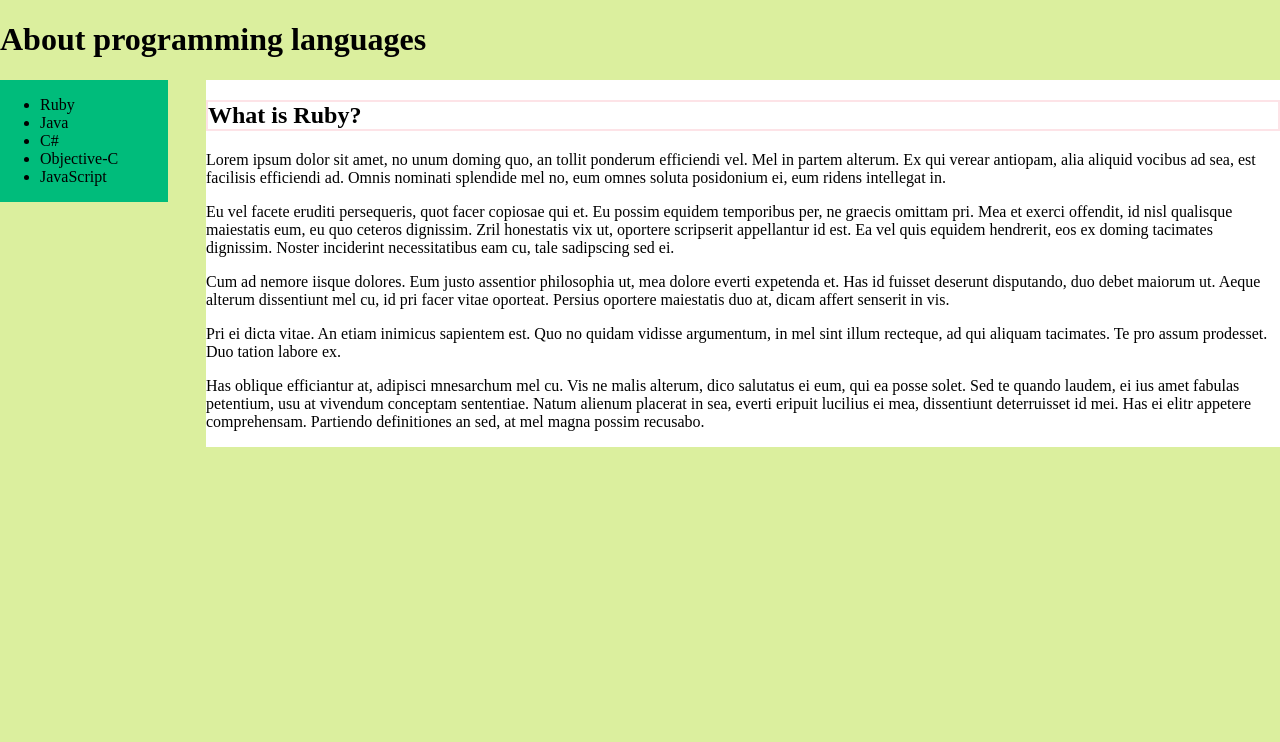
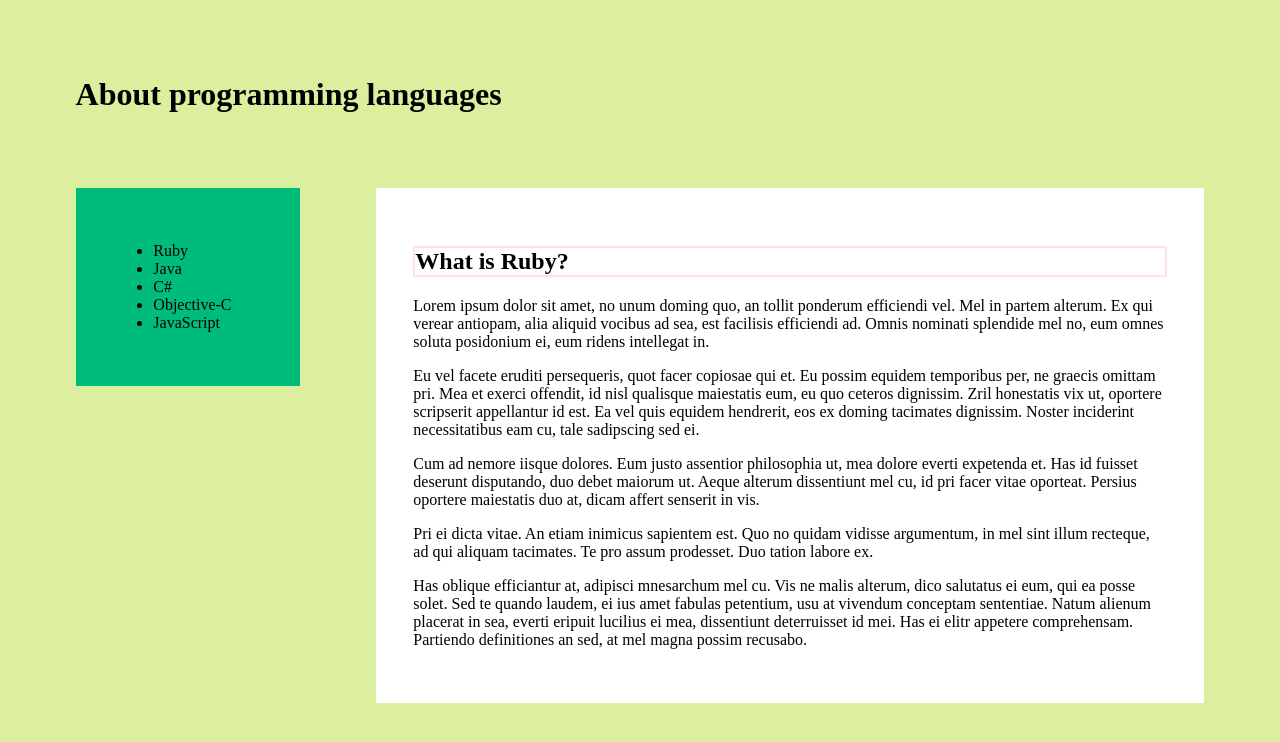
Before and after one commit to mayosuke/htmlwokakeruyouninaru, a plain HTML site: page index.html in a window 1280 px wide. Drawn offline with Linux system fonts and the light colour scheme.

Commit message:
Update CSS

```diff
--- a/style.css
+++ b/style.css
@@ -1,21 +1,26 @@
 body {
   background: RGB(219,239,158);
+  padding: 1cm 1cm 1cm 1cm;
+  margin: 0cm 0cm 0cm 0cm;
+}
+
+body > header > h1 {
   padding: 0cm 0cm 0cm 0cm;
-  margin: 0cm 0cm 1cm 0cm;
+  margin: 1cm 1cm 1cm 1cm;
 }
 
 nav {
   background: RGB(0,188,123);
   flex: 1 1 auto;
-  padding: 0cm 0cm 0cm 0cm;
-  margin: 0cm 1cm 1cm 0cm;
+  padding: 1cm 1cm 1cm 1cm;
+  margin: 1cm 1cm 1cm 1cm;
 }
 
 article {
   background: RGB(255,255,255);
-  flex: 1 1 80%;
-  padding: 0cm 0cm 0cm 0cm;
-  margin: 0cm 0cm 0cm 0cm;
+  flex: 1 1 60%;
+  padding: 1cm 1cm 1cm 1cm;
+  margin: 1cm 1cm 1cm 1cm;
 }
 
 article > header > h1 {
```
